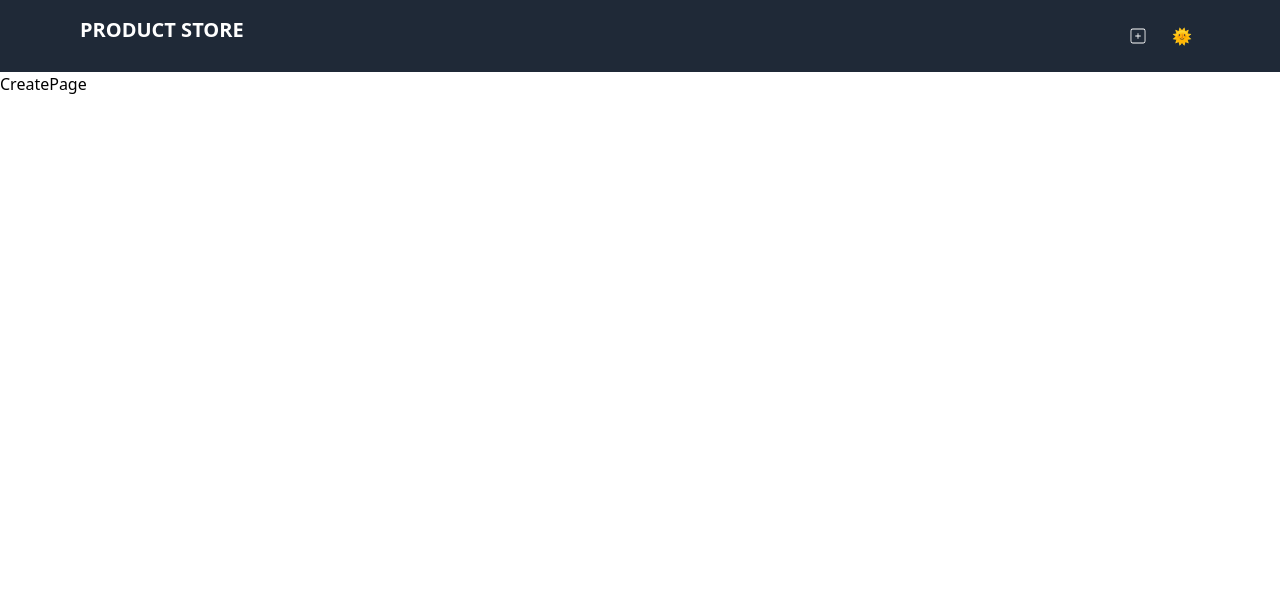
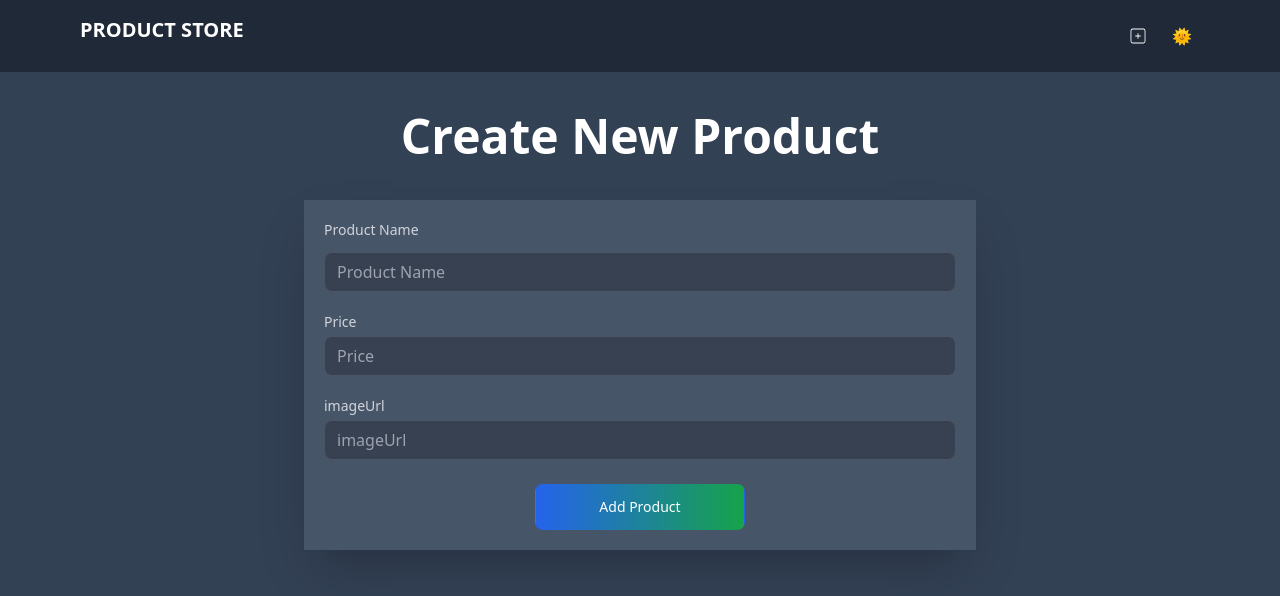
Before and after one commit to rahulyadav6/AdminPanel, a React (Vite) app in the folder frontend/: page /create in a window 1280 px wide. Shown: the top 596 px of the page. Built offline with nearby package versions, Linux system fonts and the light colour scheme.

Commit message:
create page ui complete

```diff
--- a/frontend/src/components/Navbar.jsx
+++ b/frontend/src/components/Navbar.jsx
@@ -1,15 +1,27 @@
+/* eslint-disable no-unused-vars */
 import React from "react";
 import Themetoggle from "./Themetoggle";
 import { CiSquarePlus } from "react-icons/ci";
-import { Link } from "react-router-dom";
+import { Link, useNavigate } from "react-router-dom";
 
 const Navbar = () => {
+    const navigate = useNavigate();
   return (
-    <nav className="flex flex-col sm:flex-row justify-between px-20 py-4 bg-gray-100 dark:bg-gray-800">
+    <nav className="flex flex-col sm:flex-row justify-between px-20 py-4 bg-gray-100 dark:bg-gray-800 fixed w-full">
       {/* logo */}
+
+      {/* with link tag */}
       <Link to={"/"}>
         <div className='text-xl font-bold text-gray-800 dark:text-white cursor-pointer'>PRODUCT STORE</div>
       </Link>
+
+      {/* with navigate */}
+        {/* <div
+        onClick={()=> navigate("/")}
+        className='text-xl font-bold text-gray-800 dark:text-white cursor-pointer'
+        >
+        PRODUCT STORE
+        </div> */}
 
       {/* buttons */}
       <div className="flex justify-center items-center gap-2">
--- a/frontend/src/pages/CreatePage.jsx
+++ b/frontend/src/pages/CreatePage.jsx
@@ -1,8 +1,86 @@
-import React from 'react'
+import React, { useState } from 'react'
 
 const CreatePage = () => {
+    const [formData, setFormData] = useState({
+        productName: "",
+        price: "",
+        imageUrl: ""
+    })
   return (
-    <div>CreatePage</div>
+    <section className='min-h-screen w-full dark:bg-slate-700 bg-white </section>'>
+        <main className='max-w-7xl mx-auto px-4 py-28'>
+            <div className='mt-10 sm:mt-0'>
+                <h1 className='sm:text-5xl text-xl font-bold dark:text-white text-center'>Create New Product</h1>
+            </div>
+            <div className='max-w-2xl bg-slate-100 dark:bg-slate-600 min-h-56 mx-auto mt-10 p-5 shadow-2xl'>
+                <form>
+                    <div className='space-y-5'>
+                        {/* product name */}
+                        <div className='space-y-3'>
+                            <label
+                                htmlFor='productName'
+                                className='block text-sm font-medium text-gray-700 dark:text-gray-300 mb-1'
+                            >
+                                Product Name
+                            </label>
+                            <input
+                                id='productName'
+                                name='productName'
+                                type='text'
+                                required
+                                className='appearance-none h-10 relative block w-full px-3 border border-gray-300 dark:border-gray-600 placeholder-gray-500 dark:placeholder-gray-400 text-gray-900 dark:text-white rounded-lg focus:outline-none focus:ring-blue-500 focus:border-blue-500 dark:focus:ring-blue-400 dark:focus:border-blue-400  dark:bg-gray-700'
+                                placeholder='Product Name'
+                                value={formData.productName}
+                            />
+                        </div>
+                        {/* Price */}
+                        <div>
+                            <label
+                                htmlFor='rice'
+                                className='block text-sm font-medium text-gray-700 dark:text-gray-300 mb-1'
+                            >
+                                Price
+                            </label>
+                            <input
+                                id='price'
+                                name='price'
+                                type='text'
+                                required
+                                className='appearance-none h-10 relative block w-full px-3 border border-gray-300 dark:border-gray-600 placeholder-gray-500 dark:placeholder-gray-400 text-gray-900 dark:text-white rounded-lg focus:outline-none focus:ring-blue-500 focus:border-blue-500 dark:focus:ring-blue-400 dark:focus:border-blue-400  dark:bg-gray-700'
+                                placeholder='Price'
+                                value={formData.price}
+                            />
+                        </div>
+                        {/* image url */}
+                        <div>
+                            <label
+                                htmlFor='image Url'
+                                className='block text-sm font-medium text-gray-700 dark:text-gray-300 mb-1'
+                            >
+                                imageUrl
+                            </label>
+                            <input
+                                id='imageUrl'
+                                name='imageUrl'
+                                type='text'
+                                required
+                                className='appearance-none h-10 relative block w-full px-3 border border-gray-300 dark:border-gray-600 placeholder-gray-500 dark:placeholder-gray-400 text-gray-900 dark:text-white rounded-lg focus:outline-none focus:ring-blue-500 focus:border-blue-500 dark:focus:ring-blue-400 dark:focus:border-blue-400  dark:bg-gray-700'
+                                placeholder='imageUrl'
+                                value={formData.productName}
+                            />
+                        </div>
+                        {/* button */}
+                        <div className='w-full flex justify-center items-center '>
+                            <button
+                                type='submit'
+                                className='w-1/3 flex justify-center py-3 px-4 mt-1 border border-transparent text-sm font-medium rounded-lg text-white bg-gradient-to-r from-blue-600 to-green-600 hover:opacity-90 focus:outline-none focus:ring-2 focus:ring-offset-2 focus:ring-blue-500 transform transition-all duration-150 hover:scale-[1.02]'
+                            >Add Product</button>
+                        </div>
+                    </div>
+                </form>
+            </div>
+        </main>
+    </section>
   )
 }
 
--- a/frontend/src/pages/HomePage.jsx
+++ b/frontend/src/pages/HomePage.jsx
@@ -2,7 +2,13 @@ import React from 'react'
 
 const HomePage = () => {
   return (
-    <div>HomePage</div>
+    <section className='min-h-screen dark:bg-slate-700 </section>'>
+        <main className='max-w-7xl mx-auto px-4 py-36'>
+            <div>
+                <h1 className='text-5xl dark:text-white text-center'>Home page</h1>
+            </div>
+        </main>
+    </section>
   )
 }
 
```
